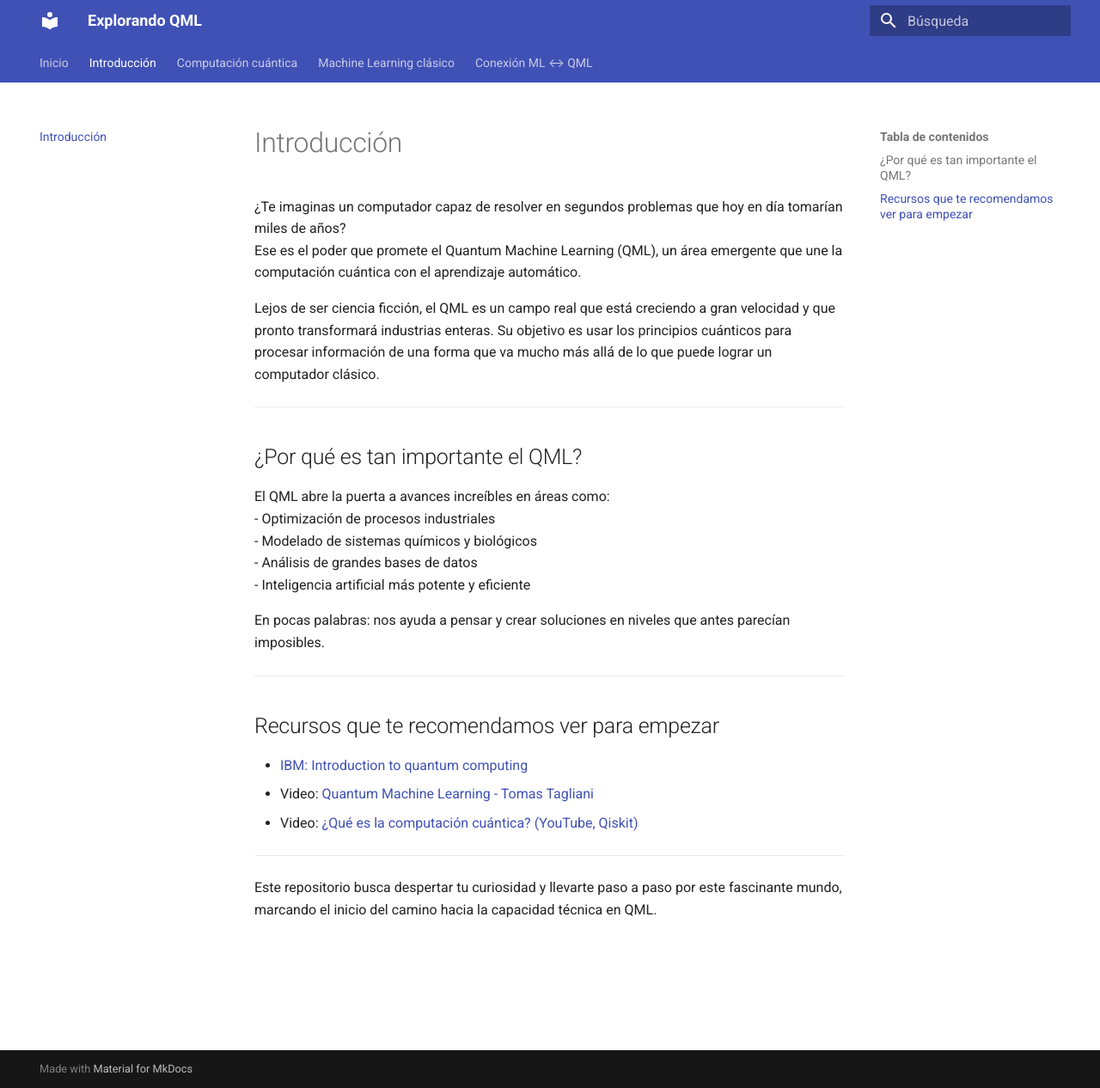
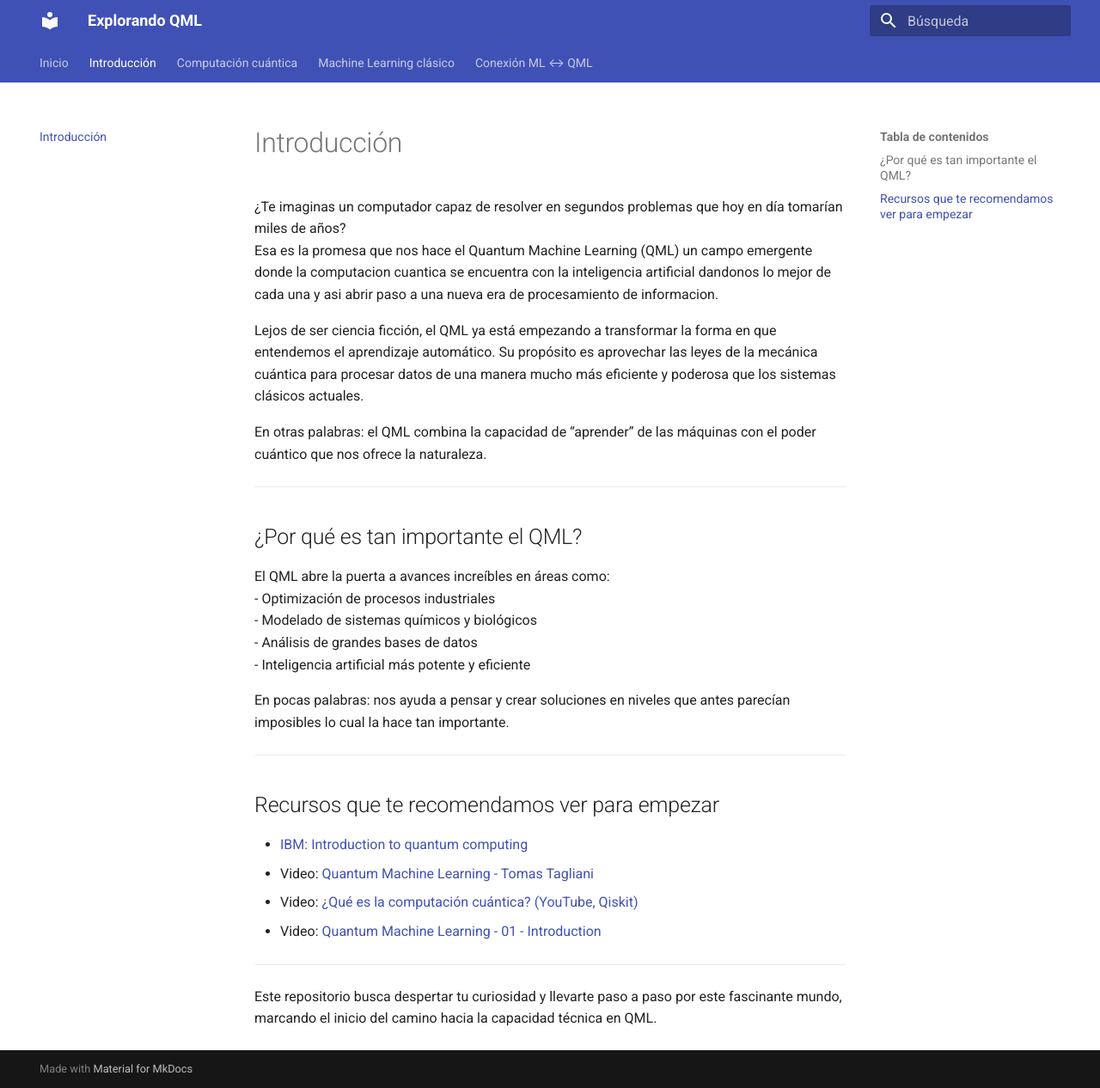
Before and after one commit to jameusk1028/Explorando-el-QML-desde-0, an MkDocs documentation site: the page built from docs/introduccion.md, in a window 1280 px wide and 1266 px high. Shown: the whole window at 86% size. Built offline with MkDocs 1.6.1 and Material for MkDocs 9.7.7, drawn with Linux system fonts in a browser that asks for light colours.

Commit message:
Mejorar introducción sobre Quantum Machine Learning
Se mejora la redacción y claridad del texto sobre Quantum Machine Learning, enfatizando su importancia y aplicaciones.

```diff
--- a/docs/introduccion.md
+++ b/docs/introduccion.md
@@ -1,9 +1,12 @@
 # Introducción
 
 ¿Te imaginas un computador capaz de resolver en segundos problemas que hoy en día tomarían miles de años?
-Ese es el poder que promete el Quantum Machine Learning (QML), un área emergente que une la computación cuántica con el aprendizaje automático.
+Esa es la promesa que nos hace el Quantum Machine Learning (QML) un campo emergente donde la computacion cuantica se encuentra con la inteligencia artificial dandonos lo mejor de cada una y asi abrir paso a una nueva era de procesamiento de informacion.
 
-Lejos de ser ciencia ficción, el QML es un campo real que está creciendo a gran velocidad y que pronto transformará industrias enteras. Su objetivo es usar los principios cuánticos para procesar información de una forma que va mucho más allá de lo que puede lograr un computador clásico.
+Lejos de ser ciencia ficción, el QML ya está empezando a transformar la forma en que entendemos el aprendizaje automático.
+Su propósito es aprovechar las leyes de la mecánica cuántica para procesar datos de una manera mucho más eficiente y poderosa que los sistemas clásicos actuales.
+
+En otras palabras: el QML combina la capacidad de “aprender” de las máquinas con el poder cuántico que nos ofrece la naturaleza.
 
 ---
 
@@ -15,7 +18,7 @@ El QML abre la puerta a avances increíbles en áreas como:
 - Análisis de grandes bases de datos
 - Inteligencia artificial más potente y eficiente
 
-En pocas palabras: nos ayuda a pensar y crear soluciones en niveles que antes parecían imposibles.
+En pocas palabras: nos ayuda a pensar y crear soluciones en niveles que antes parecían imposibles lo cual la hace tan importante.
 
 ---
 
@@ -23,6 +26,7 @@ En pocas palabras: nos ayuda a pensar y crear soluciones en niveles que antes pa
 - [IBM: Introduction to quantum computing](https://quantum.cloud.ibm.com/learning/es/courses/quantum-business-foundations/introduction-to-quantum-computing?utm)
 - Video: [Quantum Machine Learning - Tomas Tagliani](https://youtu.be/F_E39gBPRF4?si=90icl8af6b6PgX15)
 - Video: [¿Qué es la computación cuántica? (YouTube, Qiskit)](https://www.youtube.com/watch?v=JhHMJCUmq28)
+- Video: [Quantum Machine Learning - 01 - Introduction](https://www.youtube.com/watch?v=QtWCmO_KIlg)
 
 ---
 
```
